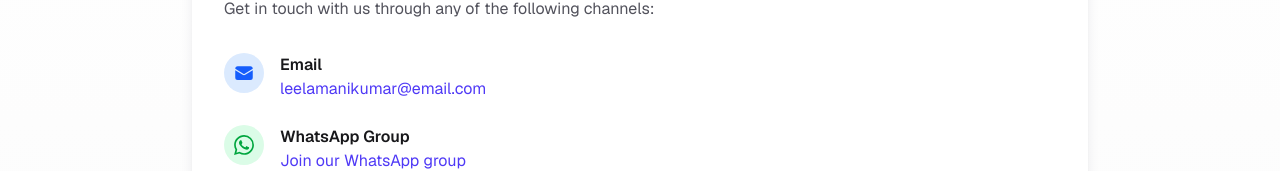
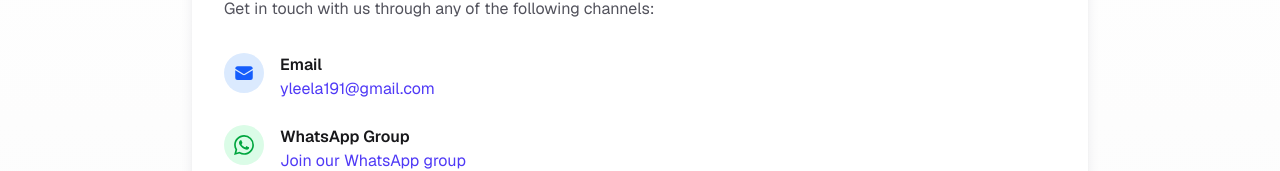
Before and after one commit to leelamanikumar/campus, a Next.js app: page /contact in a window 1280 px wide. Shown: the part 264-435 px from the top of the page. Built offline with nearby package versions, Linux system fonts and the light colour scheme.

Commit message:
tenth commit

```diff
--- a/src/app/contact/page.tsx
+++ b/src/app/contact/page.tsx
@@ -33,10 +33,10 @@ export default function ContactPage() {
               <div>
                 <h3 className="font-semibold text-zinc-900">Email</h3>
                 <a
-                  href="mailto:leelamanikumar@email.com"
+                  href="mailto:yleela191@gmail.com"
                   className="text-indigo-600 hover:underline"
                 >
-                  leelamanikumar@email.com
+                  yleela191@gmail.com
                 </a>
               </div>
             </div>
@@ -79,7 +79,7 @@ export default function ContactPage() {
               <div>
                 <h3 className="font-semibold text-zinc-900">Instagram Page</h3>
                 <a
-                  href="https://instagram.com/yourusername"
+                  href="https://www.instagram.com/offcampus_jobs4u?igsh=eWN0b253NDRkcHJi"
                   target="_blank"
                   rel="noopener noreferrer"
                   className="text-indigo-600 hover:underline"
@@ -103,7 +103,7 @@ export default function ContactPage() {
               <div>
                 <h3 className="font-semibold text-zinc-900">Telegram Channel</h3>
                 <a
-                  href="https://t.me/+QQCFfkYg4KcyYWY1"
+                  href="https://t.me/offcampusjobs4you"
                   target="_blank"
                   rel="noopener noreferrer"
                   className="text-indigo-600 hover:underline"
--- a/src/app/layout.tsx
+++ b/src/app/layout.tsx
@@ -88,7 +88,7 @@ export default function RootLayout({
               <div className="flex items-center gap-4">
                 <span className="text-xs text-slate-400">Connect:</span>
                 <a
-                  href="mailto:leelamanikumar@email.com"
+                  href="mailto:yleela191@gmail.com"
                   target="_blank"
                   rel="noopener noreferrer"
                   className="transition hover:opacity-80"
@@ -121,7 +121,7 @@ export default function RootLayout({
                   </svg>
                 </a>
                 <a
-                  href="https://instagram.com/yourusername"
+                  href="https://www.instagram.com/offcampus_jobs4u?igsh=eWN0b253NDRkcHJi"
                   target="_blank"
                   rel="noopener noreferrer"
                   className="transition hover:opacity-80"
@@ -137,7 +137,7 @@ export default function RootLayout({
                   </svg>
                 </a>
                 <a
-                  href="https://t.me/+QQCFfkYg4KcyYWY1"
+                  href="https://t.me/offcampusjobs4you"
                   target="_blank"
                   rel="noopener noreferrer"
                   className="transition hover:opacity-80"
```
Also changed, not shown: public/logo.svg (added), src/app/icon.svg (added), src/app/resources/[slug]/page.tsx (line endings or trailing spaces), src/app/resources/page.tsx (line endings or trailing spaces), src/lib/resourceStore.ts (line endings or trailing spaces).
